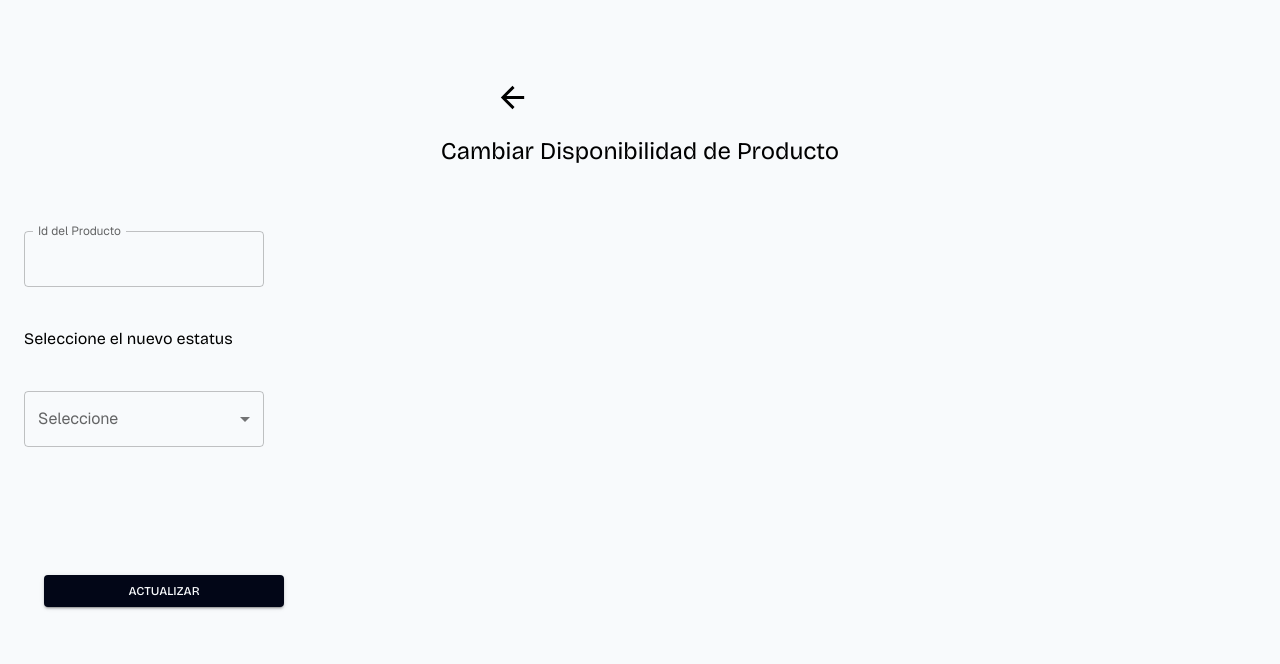
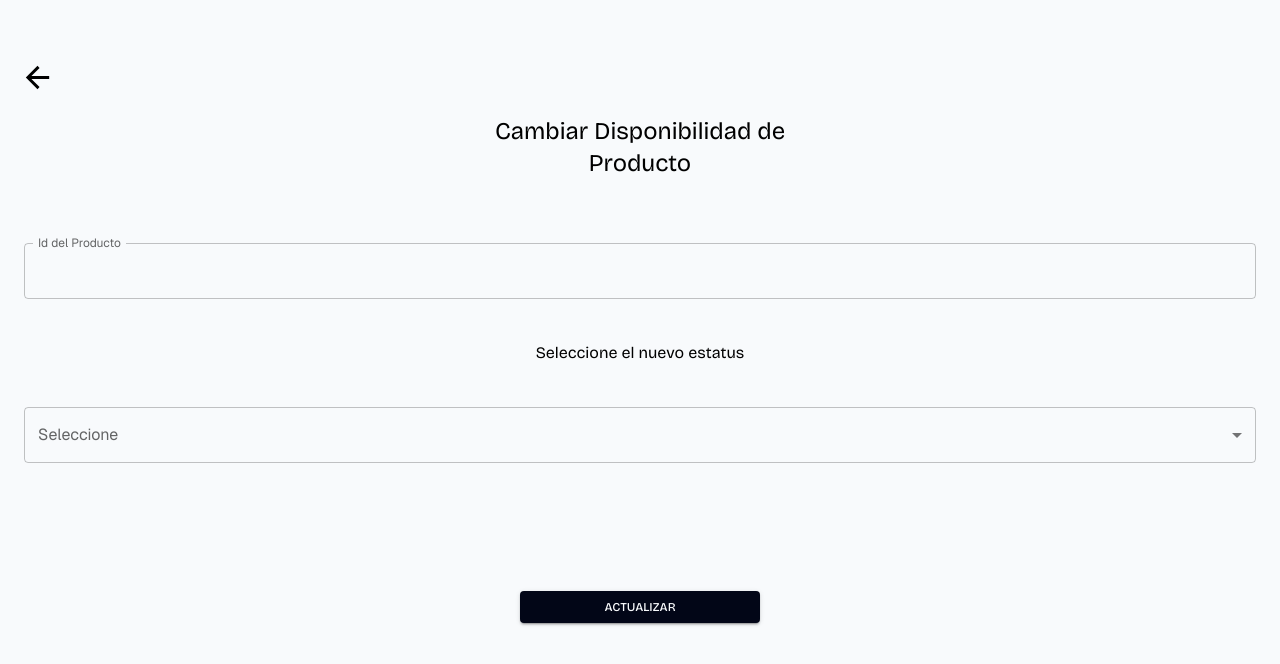
Before and after one commit to Emiliano0X1/Caffeto-AdminPage, a Next.js app in the folder caffeto-admin/: page /Producto in a window 1280 px wide. Shown: the top 664 px of the page. Built offline with nearby package versions, Linux system fonts and the light colour scheme.

Commit message:
I upgrade the view of CAMBIAR ESTATUS for a better view and style composicion

```diff
--- a/caffeto-admin/src/app/Compoments/editarProducto.jsx
+++ b/caffeto-admin/src/app/Compoments/editarProducto.jsx
@@ -72,10 +72,10 @@ export default function ChangeStatus({id}){
     const[producto,setProducto] = useState(null);
 
     return (
-        <Box className= "flex flex-col mt-10">
-            <Typography className="font-bricolage">Seleccione el nuevo estatus</Typography>
+        <Box className= "flex flex-col justify-center items-center mt-10">
+            <Typography className="font-bricolage text-center" variant="subtitle1">Seleccione el nuevo estatus</Typography>
 
-          <Box className = "flex flex-col mt-10">
+          <Box className = "flex justify-center flex-col w-full mt-10">
             <TextField
                 id="outlined-select-currency"
                 select
@@ -97,7 +97,7 @@ export default function ChangeStatus({id}){
            <Box className = "flex flex-col items-center justify-center">
 
               <Button
-                className=" ml-10 mt-32 mb-2.5 bg-slate-950 text-slate-50 text-xs w-60 font-bricolage"
+                className="mt-32 bg-slate-950 text-slate-50 text-xs w-60 font-bricolage"
                 size="large"
                 variant="contained"
                 onClick={() => changeStatus(id,status,setAlert,setProducto)}
--- a/caffeto-admin/src/app/Compoments/pedidoCard.jsx
+++ b/caffeto-admin/src/app/Compoments/pedidoCard.jsx
@@ -1,19 +1,17 @@
 "use client";
 
 import { Typography, Box, Card, CardContent,Button,Link } from "@mui/material";
-import Grid from '@mui/material/Grid2';
 import React, { useEffect , useState} from "react";
-import PedidoView from "../MostrarPedido/page";
-import PedidoProvider, { usePedido } from "../context";
 import { useRouter } from "next/navigation";
 import ChangeOptions from "./editarPedidoCard";
+import { usePedido } from "../context";
 
 
 const PedidoCard = () => {
 
  const [pedidos,setPedidos] = useState([]);
 
- const fecthPedidos = async () => {
+ const fecthPedidos = async (status) => {
     try{
         const response = await fetch("https://cafettoapp-backend.onrender.com/api/v1/pedido");
 
@@ -82,8 +80,8 @@ const fetchPedido = async (id) => {
 
     return(
         <Box className=" relative min-h-screen flex flex-wrap gap-4 items-center justify-start ml-5 mr-5">
+            {pedidos.map((pedido) =>
 
-        {pedidos.map((pedido) =>
                 <Card  key = {pedido.id} className="h-auto w-full mt-5 bg-slate-300 shadow-lg rounded-lg">
                     <React.Fragment>
 
@@ -117,6 +115,7 @@ const fetchPedido = async (id) => {
                         </CardContent>
                     </React.Fragment>
             </Card>
+
         )}
 
      </Box>
--- a/caffeto-admin/src/app/MostrarPedido/page.jsx
+++ b/caffeto-admin/src/app/MostrarPedido/page.jsx
@@ -37,7 +37,7 @@ export default function PedidoView(){
         <Box className="h-screen overflow-scroll bg-slate-50">
             <Box className = "flex flex-col text-center mt-10 justify-center text-black">
 
-            {pedidoMain.cliente ? (
+            {pedidoMain.cliente? (
                 <>
 
                 <Typography variant="h3" className="font-bricolage mt-3">Pedido # {pedidoMain.id}</Typography>
--- a/caffeto-admin/src/app/Producto/page.jsx
+++ b/caffeto-admin/src/app/Producto/page.jsx
@@ -11,27 +11,26 @@ export default function productoStatus() {
   const [productoId,setProductoId] = useState(0);
 
     return (
-      <Box className = "max-h-screen h-screen flex flex-col bg-slate-50">
+      <Box className = "min-h-screen w-full bg-slate-50">
 
-        <Box className = "flex flex-col items-center justify-center pt-20 text-center text-black" >
-
-          <Box className = "mr-64 mb-5">
+        <Box className = "flex flex-col pt-10 text-black" >
+          <Box className = "flex justify-start p-5">
             <Link href = "/Dashboard" color="inherit">
-              <ArrowBackIcon color="black" fontSize="large"></ArrowBackIcon>
+              <ArrowBackIcon color="black" fontSize="large" className="flex justify-start"></ArrowBackIcon>
             </Link>
           </Box>
 
-          <Typography variant="h5" className="font-bricolage">Cambiar Disponibilidad de Producto</Typography>
+          <Typography variant="h5" className="font-bricolage text-center">Cambiar Disponibilidad de <br></br> Producto</Typography>
         </Box>
 
 
-        <Box className = "p-6 flex flex-col mt-10 w-72 text-black">
+        <Box className = "p-6 flex flex-col mt-10 text-black">
           <TextField
             id = "outlined-number"
             className="font-bricolage"
             label = "Id del Producto"
             type = "number"
-            size="large"
+            size="medium"
             onChange={(e) => setProductoId(e.target.value)}
             slotProps={{
                 inputLabel : {
@@ -41,6 +40,7 @@ export default function productoStatus() {
           />
           <ChangeStatus id = {productoId}></ChangeStatus>
         </Box>
+
       </Box>
     );
   }
```
Lines whose indentation alone changed are shown as unchanged.
